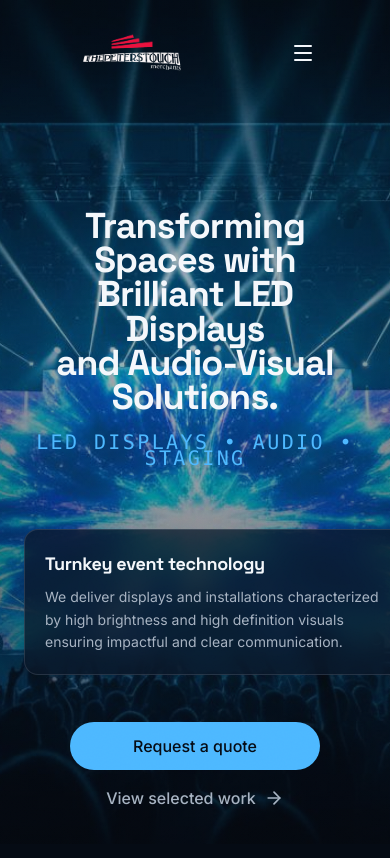
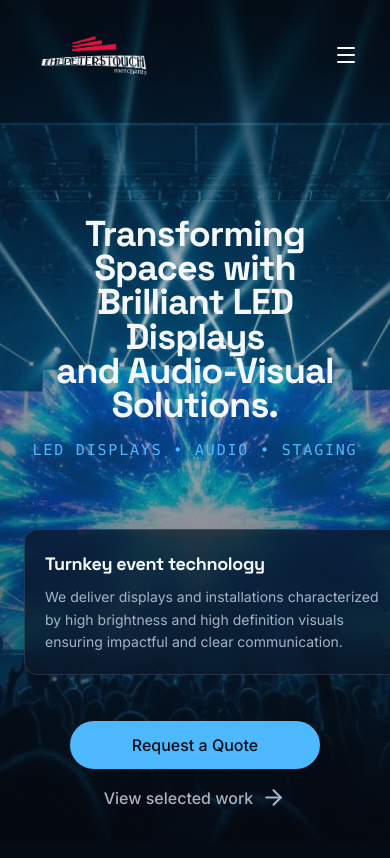
Before and after one commit to haywee39/peterstouchmerchant, a React (Vite) app: page / in a window 390 px wide. Shown: the top 858 px of the page. Built offline with nearby package versions, Linux system fonts and the light colour scheme.

Commit message:
fixed all images not showing by adding public/ before the /image folder

```diff
--- a/package.json
+++ b/package.json
@@ -7,7 +7,9 @@
     "dev": "vite",
     "build": "tsc -b && vite build",
     "lint": "eslint .",
-    "preview": "vite preview"
+    "preview": "vite preview",
+    "predeploy": "npm run build",
+    "deploy": "npx gh-pages -d dist"
   },
   "dependencies": {
     "@hookform/resolvers": "^5.2.2",
@@ -67,6 +69,7 @@
     "eslint": "^9.39.1",
     "eslint-plugin-react-hooks": "^7.0.1",
     "eslint-plugin-react-refresh": "^0.4.24",
+    "gh-pages": "^6.3.0",
     "globals": "^16.5.0",
     "kimi-plugin-inspect-react": "^1.0.3",
     "postcss": "^8.5.6",
@@ -76,6 +79,5 @@
     "typescript": "~5.9.3",
     "typescript-eslint": "^8.46.4",
     "vite": "^7.2.4"
-
   }
 }
--- a/src/components/Navigation.tsx
+++ b/src/components/Navigation.tsx
@@ -39,14 +39,14 @@ export default function Navigation() {
         }`}
       >
         <div className="section-padding py-4 md:py-5">
-          <div className="flex items-center justify-around">
+          <div className="flex items-center justify-between">
             {/* Logo */}
 
             <a href="Hero.tsx">
               <img
-                src="/images/logoB.png"
+                src="public/images/logoB.png"
                 alt="Logo"
-                width={130}
+                width={140}
               />
             </a>
 
@@ -65,7 +65,7 @@ export default function Navigation() {
                 onClick={() => scrollToSection('#contact')}
                 className="btn-outline text-sm py-2.5 px-5"
               >
-                Request a quote
+                Request a Quote
               </button>
             </div>
 
@@ -101,7 +101,7 @@ export default function Navigation() {
             onClick={() => scrollToSection('#contact')}
             className="btn-primary mt-4"
           >
-            Request a quote
+            Request a Quote
           </button>
         </div>
       </div>
--- a/src/sections/Capabilities.tsx
+++ b/src/sections/Capabilities.tsx
@@ -16,17 +16,17 @@ const cards = [
   {
     title: 'Corporate Events',
     description: 'Keynotes, product launches, expos',
-    image: '/images/capabilities_corporate_event.jpg',
+    image: 'public/images/capabilities_corporate_event.jpg',
   },
   {
     title: 'Concerts & Festivals',
     description: 'Tour-ready builds, weather-rated',
-    image: '/images/capabilities_festival_stage.jpg',
+    image: 'public/images/capabilities_festival_stage.jpg',
   },
   {
     title: 'Broadcast & Streaming',
     description: 'Camera-friendly refresh rates, low reflection',
-    image: '/images/capabilities_broadcast_studio.jpg',
+    image: 'public/images/capabilities_broadcast_studio.jpg',
   },
 ];
 
--- a/src/sections/Footer.tsx
+++ b/src/sections/Footer.tsx
@@ -1,5 +1,5 @@
 import { Instagram, Linkedin, Youtube } from 'lucide-react';
-import { PhoneCall } from 'lucide-react';
+// import { PhoneCall } from 'lucide-react';
 
 const navLinks = [
   { label: 'Services', href: '#services' },
--- a/src/sections/Hero.tsx
+++ b/src/sections/Hero.tsx
@@ -106,7 +106,7 @@ export default function Hero() {
         style={{ opacity: 0 }}
       >
         <img
-          src="/images/hero_stage_led.jpg"
+          src="public/images/hero_stage_led.jpg"
           alt="LED Stage"
           className="w-full h-full object-cover"
         />
@@ -126,7 +126,7 @@ export default function Hero() {
         <div className="text-center max-w-[1100px] mx-auto" style={{ marginTop: '-20vh' }}>
           <h1
             ref={headlineRef}
-            className="text-4xl sm:text-5xl md:text-6xl lg:text-7xl xl:text-[45px] font-bold text-text-primary leading-[0.95] tracking-tight"
+            className="text-4xl sm:text-5xl md:text-6xl lg:text-7xl xl:text-[42px] font-bold text-text-primary leading-[0.95] tracking-tight"
             style={{ opacity: 0 }}
           >
             Transforming Spaces with
@@ -137,7 +137,7 @@ export default function Hero() {
           </h1>
           <p
             ref={subheadlineRef}
-            className="label-mono mt-5 md:mt-8 xl:text-[25px] text-[20px]"
+            className="label-mono mt-5 md:mt-8 xl:text-[22px] text-[15px]"
             style={{ opacity: 0 }}
           >
             LED DISPLAYS • AUDIO • STAGING
@@ -173,7 +173,7 @@ export default function Hero() {
               onClick={() => scrollToSection('#contact')}
               className="btn-primary w-full mb-4"
             >
-              Request a quote
+              Request a Quote
             </button>
             <button
               onClick={() => scrollToSection('#portfolio')}
@@ -181,7 +181,7 @@ export default function Hero() {
             >
               View selected work
               <ArrowRight
-                size={20}
+                size={25}
                 className="transform group-hover:translate-x-1 transition-transform"
               />
             </button>
--- a/src/sections/Portfolio.tsx
+++ b/src/sections/Portfolio.tsx
@@ -128,7 +128,7 @@ export default function Portfolio() {
           >
             <img
               ref={imageRef}
-              src="/images/portfolio_curved_led.jpg"
+              src="public/images/portfolio_curved_led.jpg"
               // src="/images/ptm.jpg"
               alt="Curved LED Installation"
               className="w-full h-full object-cover"
--- a/src/sections/Process.tsx
+++ b/src/sections/Process.tsx
@@ -1,7 +1,7 @@
 import { useEffect, useRef } from 'react';
 import { gsap } from 'gsap';
 import { ScrollTrigger } from 'gsap/ScrollTrigger';
-import { Download } from 'lucide-react';
+// import { Download } from 'lucide-react';
 
 gsap.registerPlugin(ScrollTrigger);
 
@@ -122,7 +122,7 @@ export default function Process() {
       {/* Background Image */}
       <div ref={bgRef} className="absolute inset-0 z-[1]">
         <img
-          src="/images/process_lighting_beams.jpg"
+          src="public/images/process_lighting_beams.jpg"
           alt="Stage Lighting"
           className="w-full h-full object-cover"
         />
@@ -149,7 +149,7 @@ export default function Process() {
           >
             <img
               // src="/images/process_lighting_beams.jpg"
-              src="/images/logoB.png"
+              src="public/images/logoB.png"
               alt="Process Lighting"
               className="w-full h-full object-cover"
             />
--- a/src/sections/Services.tsx
+++ b/src/sections/Services.tsx
@@ -146,7 +146,7 @@ export default function Services() {
       {/* Background Image */}
       <div ref={bgRef} className="absolute inset-0 z-[1]">
         <img
-          src="/images/services_truss_rig.jpg"
+          src="public/images/services_truss_rig.jpg"
           alt="Stage Truss Rig"
           className="w-full h-full object-cover"
         />
--- a/vite.config.ts
+++ b/vite.config.ts
@@ -5,7 +5,7 @@ import { inspectAttr } from 'kimi-plugin-inspect-react'
 
 // https://vite.dev/config/
 export default defineConfig({
-  base: '/ptm-react/',
+  base: '/peterstouchmerchant/',
   plugins: [inspectAttr(), react()],
   resolve: {
     alias: {
```
Also changed, not shown: 1 other file (tests, documents, lock files or other folders).
